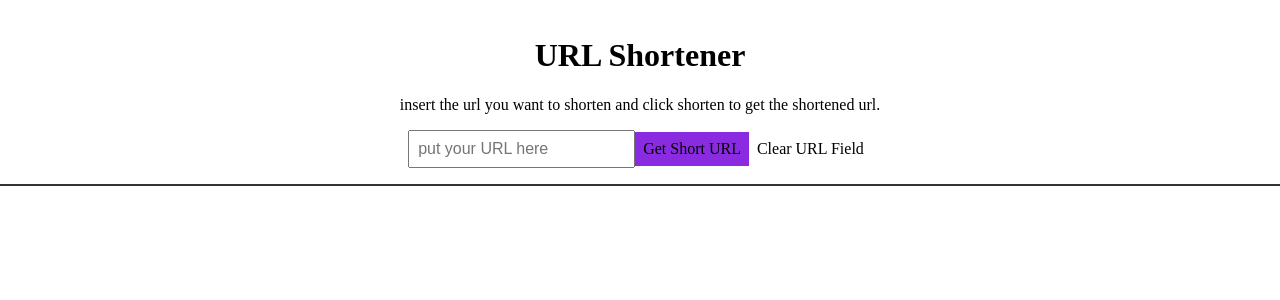
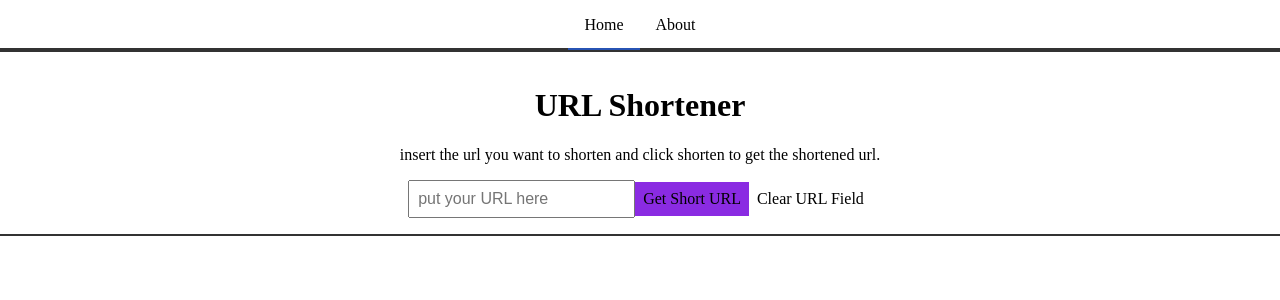
Before and after one commit to Klrfl/url-shortener, a Vue app: page / in a window 1280 px wide. Shown: the top 300 px of the page. Built offline with nearby package versions, Linux system fonts and the light colour scheme.

Commit message:
add navbar

```diff
--- a/src/views/Home.vue
+++ b/src/views/Home.vue
@@ -1,4 +1,5 @@
 <template>
+  <TheNavbar />
   <main>
     <TheHeader @gotShortUrl="handleUrl" />
     <Results :shortUrl="shortUrl" v-if="shortUrl.length !== 0" />
@@ -8,11 +9,13 @@
 <script>
 import TheHeader from "../components/TheHeader.vue";
 import Results from "../components/Results.vue";
+import TheNavbar from "../components/TheNavbar.vue";
 
 export default {
   components: {
     TheHeader,
     Results,
+    TheNavbar,
   },
 
   data() {
```
